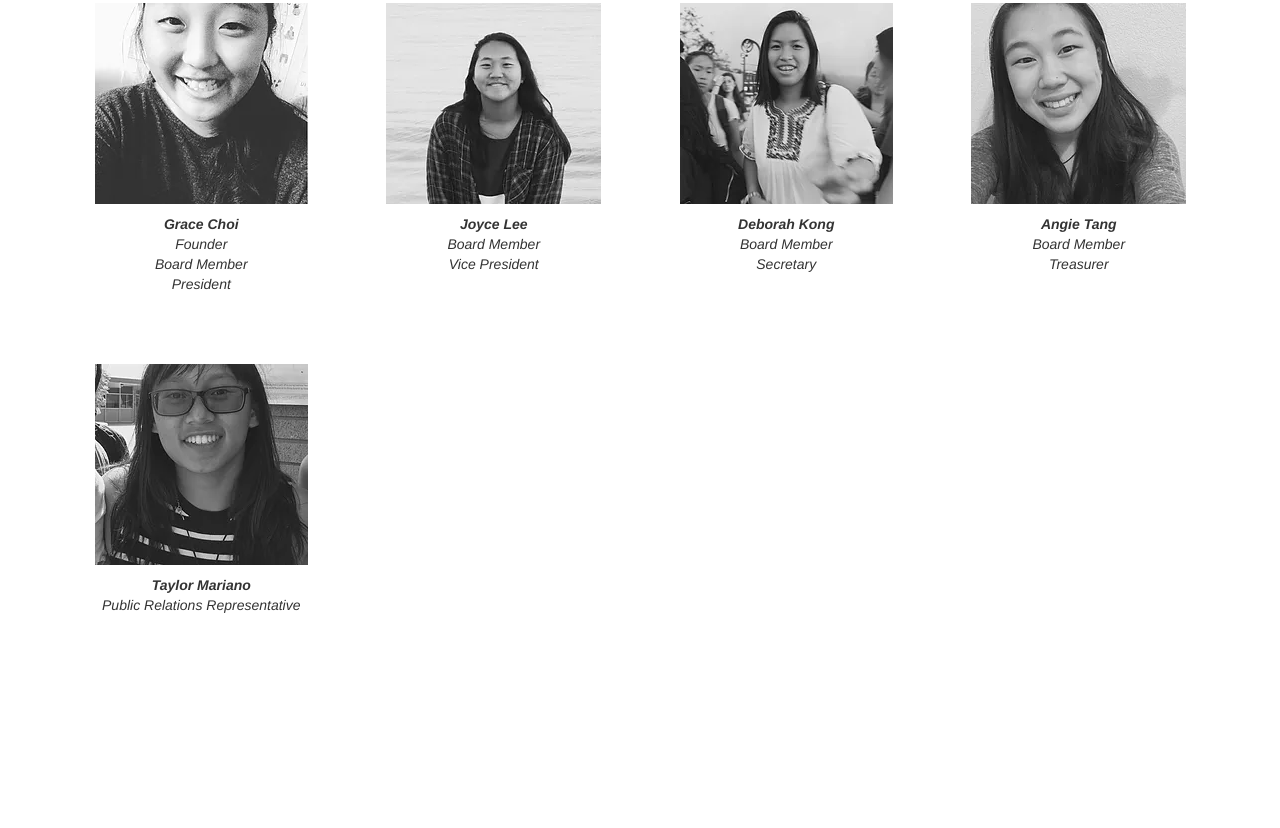
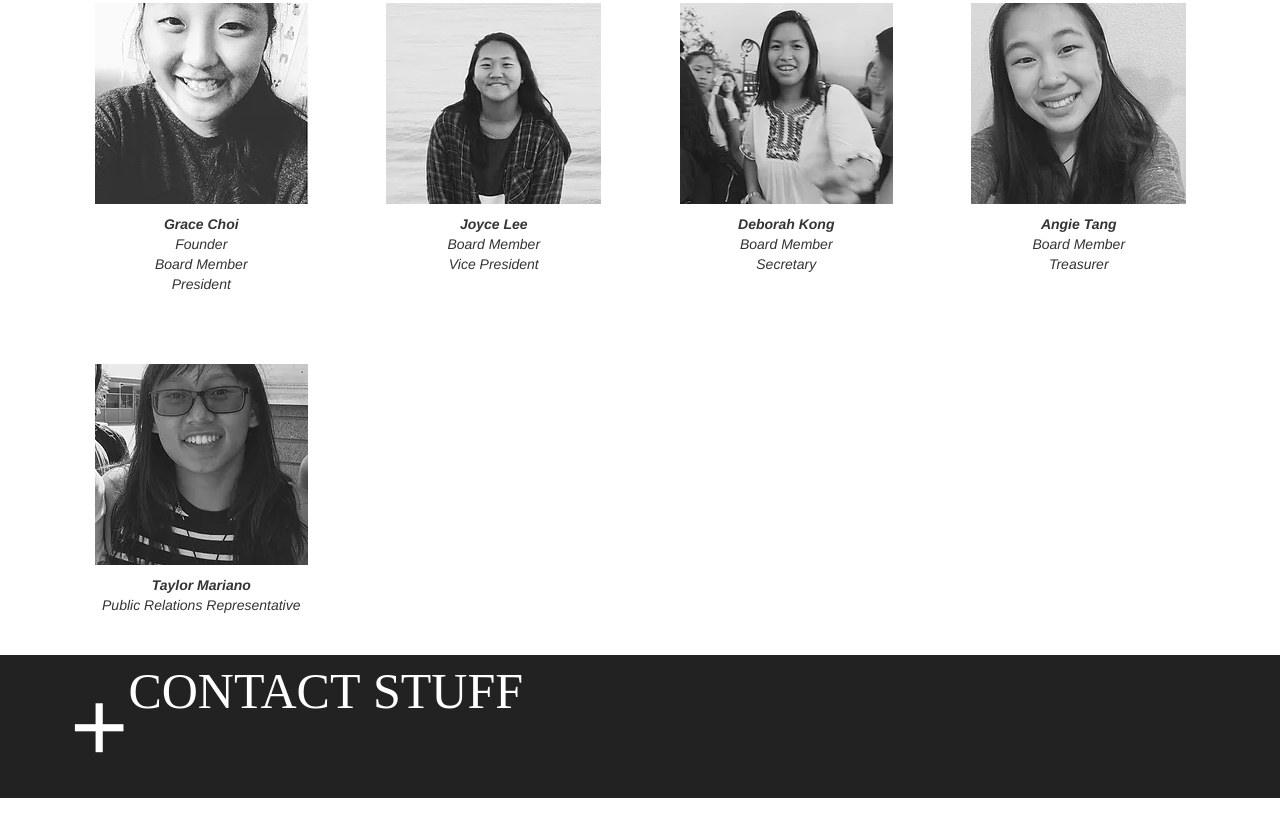
Before and after one commit to HenryDane/EunioaWebsite, a plain HTML site: page index.html in a window 1280 px wide. Shown: the part 1461-2289 px from the top of the page. Before the commit the page ends 2146 px from the top, so only its background shows below. Drawn offline with Linux system fonts and the light colour scheme; a web font is replaced by a local one.

Commit message:
updated index.html

```diff
--- a/index.html
+++ b/index.html
@@ -177,11 +177,15 @@
 
 		<div style="margin: 30px;"></div>
 
-		<div class="container">
-
+		<div style="background-color: #222222; ">
+			<div class="container" style="color: #FFFFFF;">
+				<div style="float: left; font-size: 100px;"> + </div>
+				<div style="font-family: header; font-size: 50; margin: 0px; padding: 0px; badding-bottom: 20px;"> CONTACT STUFF </div>
+			</div>
 		</div>
 
 		<div style="margin: 30px;"></div>
+
 	</body>
 
 </html>
```
